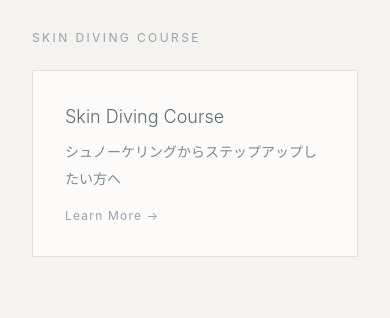
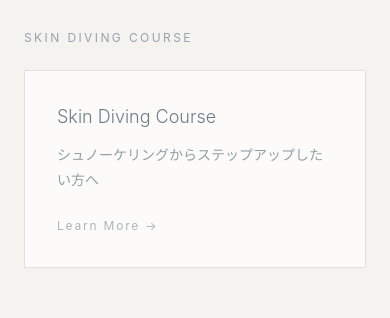
Before and after one commit to ikucha-portfolio/freediving-site, a React (Vite) app: page / in a window 390 px wide. Shown: the part 1578-1896 px from the top of the page. Built offline with nearby package versions, Linux system fonts and the light colour scheme.

Commit message:
feat:コースセクションのUI改善（余白・カード・レイアウト調整）

```diff
--- a/src/components/layout/Container.jsx
+++ b/src/components/layout/Container.jsx
@@ -4,10 +4,10 @@ const Container = ({ children, size = "default" }) => {
       ? "max-w-3xl"
       : size === "wide"
       ? "max-w-6xl"
-      : "max-w-4xl"; // ←ここ変更（元5xl → 4xl）
+      : "max-w-4xl";
 
   return (
-    <div className={`${sizeStyle} mx-auto px-8`}>
+    <div className={`${sizeStyle} mx-auto px-6 md:px-8`}>
       {children}
     </div>
   );
--- a/src/components/ui/Card.jsx
+++ b/src/components/ui/Card.jsx
@@ -1,9 +1,7 @@
 import { Link } from "react-router-dom";
 
 const Card = ({ title, description, variant = "default" }) => {
-
-  const baseStyle =
-    "transition duration-300 cursor-pointer";
+  const baseStyle = "transition duration-300 cursor-pointer";
 
   const variantStyle =
     variant === "home"
@@ -13,7 +11,7 @@ const Card = ({ title, description, variant = "default" }) => {
         border border-[#e5e0d8]
         rounded-none
         hover:bg-white
-      transition
+        hover:shadow-md
       `
       : `
         p-6
@@ -21,19 +19,19 @@ const Card = ({ title, description, variant = "default" }) => {
       `;
 
   return (
-    <Link to="/course" className="block">
-      <div className={`${baseStyle} ${variantStyle}`}>
+    <Link to="/course" className="block h-full">
+      <div className={`${baseStyle} ${variantStyle} h-full`}>
 
-        <h3 className="text-lg font-light text-[#5a6b74]">
+        <h3 className="text-[18px] font-light text-[#6b7c85]">
           {title}
         </h3>
 
-        <p className="text-sm text-[#7a8a94] leading-[1.9] mt-2">
+        <p className="text-[14px] text-[#8fa0a8] leading-[1.8] mt-3">
           {description}
         </p>
 
         {variant === "home" && (
-          <div className="text-xs text-gray-400 tracking-widest mt-4">
+          <div className="text-[12px] text-[#aab6bd] tracking-[0.15em] mt-6">
             Learn More →
           </div>
         )}
--- a/src/pages/Home.jsx
+++ b/src/pages/Home.jsx
@@ -81,7 +81,7 @@ export default function Home() {
   </Container>
 </Section>
 
-      {/* Courses セクション */}
+{/* Courses セクション */}
 <Section variant="compact">
   <Container>
 
@@ -97,7 +97,7 @@ export default function Home() {
         SKIN DIVING COURSE
       </h3>
 
-      <div className="max-w-md">
+      <div>
         <Card
           variant="home"
           title="Skin Diving Course"
@@ -114,7 +114,7 @@ export default function Home() {
         LICENSE COURSE
       </h3>
 
-      <div className="grid md:grid-cols-2 lg:grid-cols-3 gap-6">
+      <div className="grid md:grid-cols-2 lg:grid-cols-3 gap-4 md:gap-6">
 
         <Card
           variant="home"
```
Lines whose indentation alone changed are shown as unchanged.
